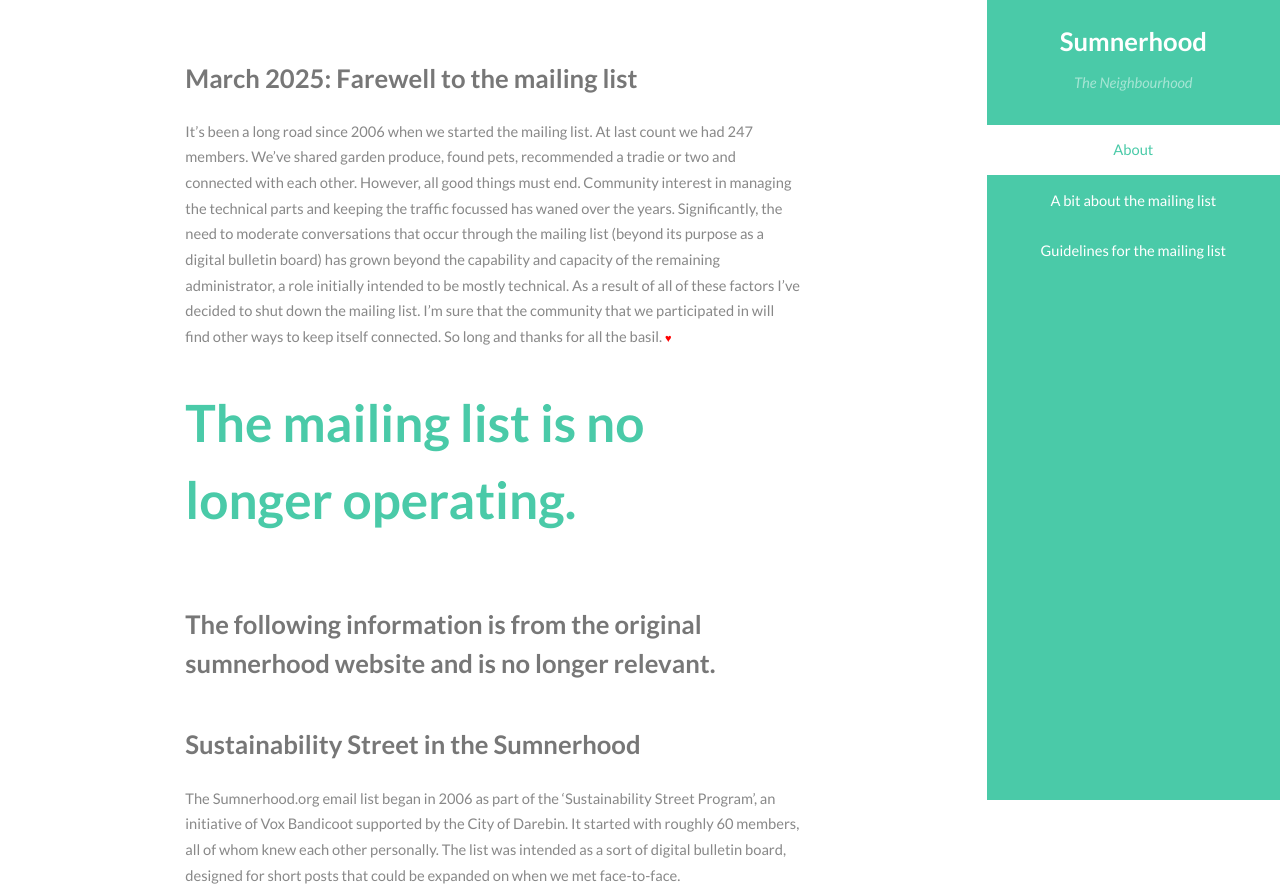
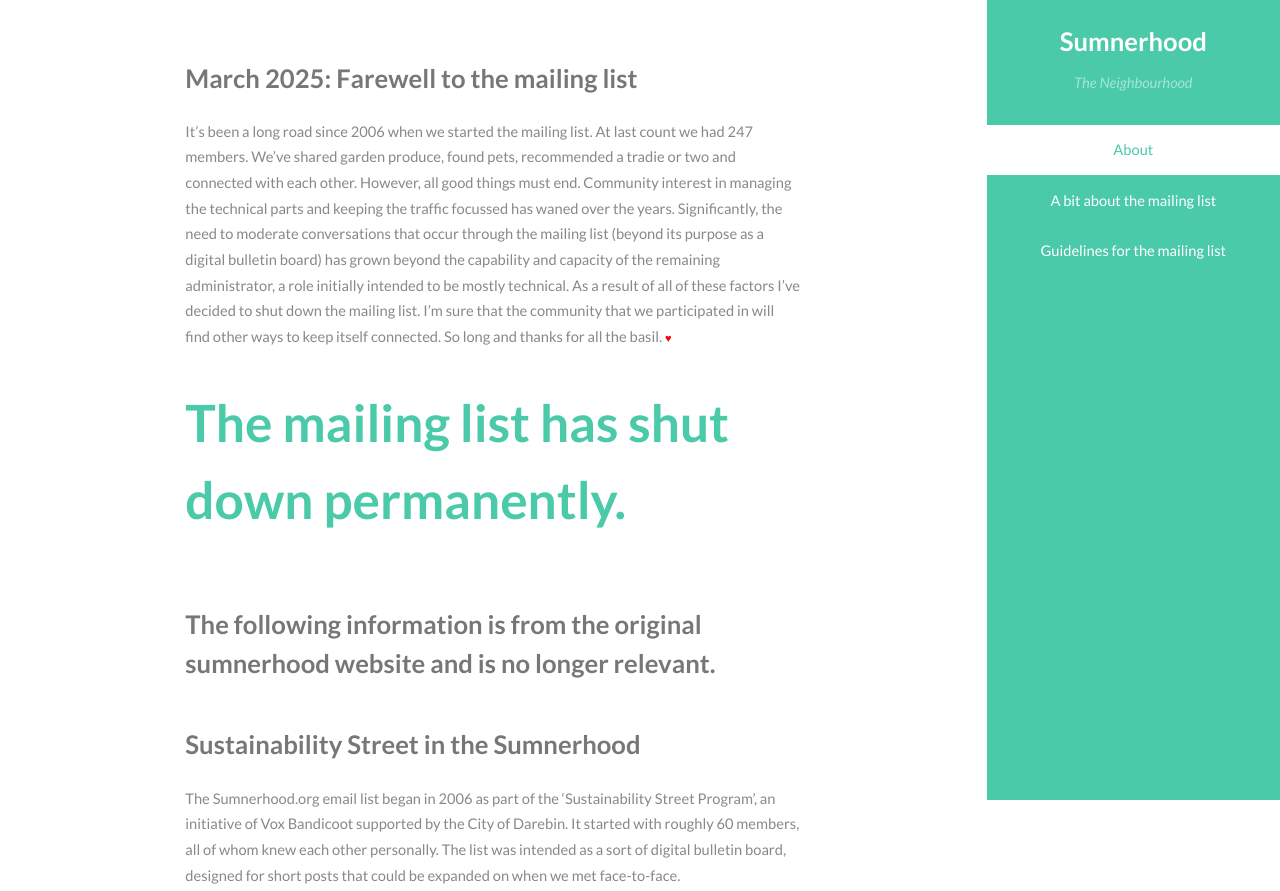
Before and after one commit to GeoMattB/sumnerhood, a plain HTML site: page index.html in a window 1280 px wide. Shown: the top 891 px of the page. Drawn offline with Linux system fonts and the light colour scheme.

Commit message:
Add files via upload

```diff
--- a/index.html
+++ b/index.html
@@ -72,7 +72,7 @@ So long and thanks for all the basil. <span style="font-size:75%;color:red;">♥
 
 
 							                                <header class="major">
-                                         <h2>The mailing list is no longer operating.<p></p>
+                                         <h2>The mailing list has shut down permanently.<p></p>
 
 										 </h2><p></p>
 										 <h3>
```
